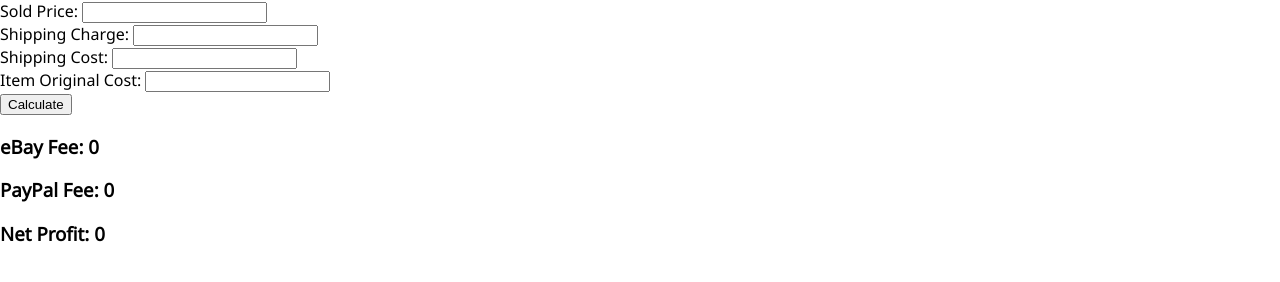
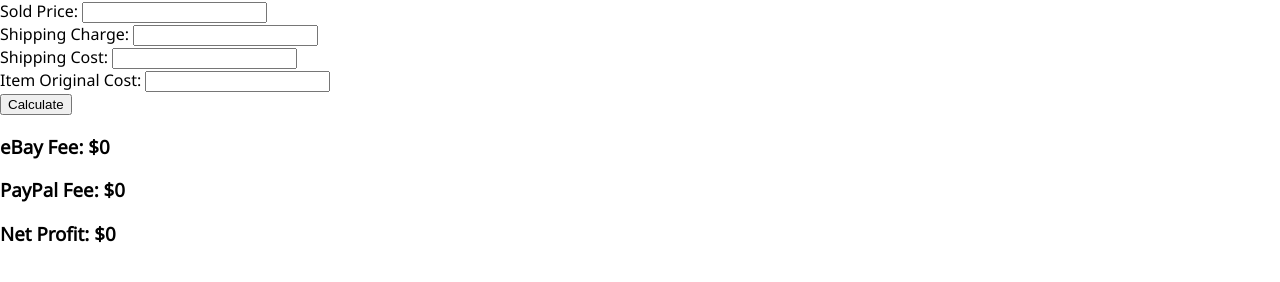
Before and after one commit to ngevan/ebaypal-calculator, a React (Create React App) app: page / in a window 1280 px wide. Shown: the part 190-472 px from the top of the page. Built offline with nearby package versions, Linux system fonts and the light colour scheme.

Commit message:
Fix calculation error caused by incorrect input parsing

```diff
--- a/src/components/CalculatorDashboard.js
+++ b/src/components/CalculatorDashboard.js
@@ -14,29 +14,17 @@ class CalculatorDashboard extends React.Component {
   };
 
   handleFormSubmit = (listing) => {
-    this.calculateEbayFee(listing);
-    this.calculatePaypalFee(listing);
     this.calculateNetProfit(listing);
   };
 
-  calculateEbayFee = (listing) => {
-    let ebayFee = parseFloat((listing.soldPrice * 0.1) + (listing.shipCharge * 0.1)).toFixed(2);
+  calculateNetProfit = (listing) => {
+    let grossRevenue = listing.soldPrice + listing.shipCharge - listing.shipCost - listing.itemCost;
+    let ebayFee = ((listing.soldPrice * 0.1) + (listing.shipCharge * 0.1)).toFixed(2);
+    let paypalFee = (((listing.soldPrice + listing.shipCharge) * 0.029) + 0.30).toFixed(2);
+    let netProfit = (grossRevenue - ebayFee - paypalFee).toFixed(2);
     this.setState({
       ebayFee: ebayFee,
-    });
-  };
-
-  calculatePaypalFee = (listing) => {
-    let paypalFee = parseFloat(((listing.soldPrice + listing.shipCharge) * 0.029) + 0.30).toFixed(2);
-    this.setState({
       paypalFee: paypalFee,
-    });
-  };
-
-  calculateNetProfit = (listing) => {
-    let grossRevenue = parseFloat(listing.soldPrice + listing.shipCharge - listing.shipCost - listing.itemCost);
-    let netProfit = parseFloat(grossRevenue - this.state.ebayFee - this.state.paypalFee).toFixed(2);
-    this.setState({
       netProfit: netProfit,
     });
   };
--- a/src/components/CalculatorResult.js
+++ b/src/components/CalculatorResult.js
@@ -4,9 +4,9 @@ class CalculatorResult extends React.Component {
   render() {
     return (
       <div>
-        <h3>eBay Fee: {this.props.ebayFee}</h3>
-        <h3>PayPal Fee: {this.props.paypalFee}</h3>
-        <h3>Net Profit: {this.props.netProfit}</h3>
+        <h3>eBay Fee: ${this.props.ebayFee}</h3>
+        <h3>PayPal Fee: ${this.props.paypalFee}</h3>
+        <h3>Net Profit: ${this.props.netProfit}</h3>
       </div>
     );
   }
```
